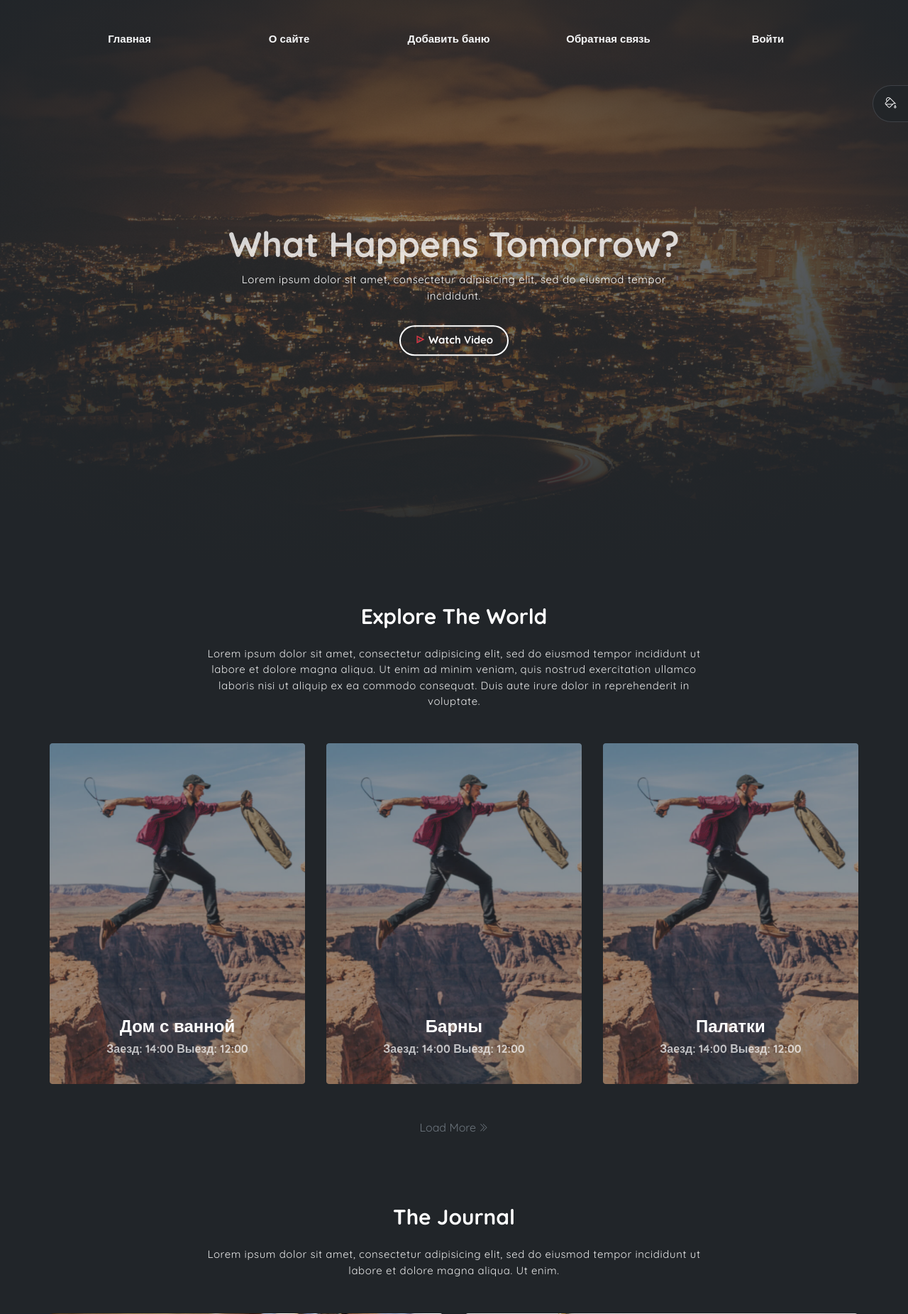
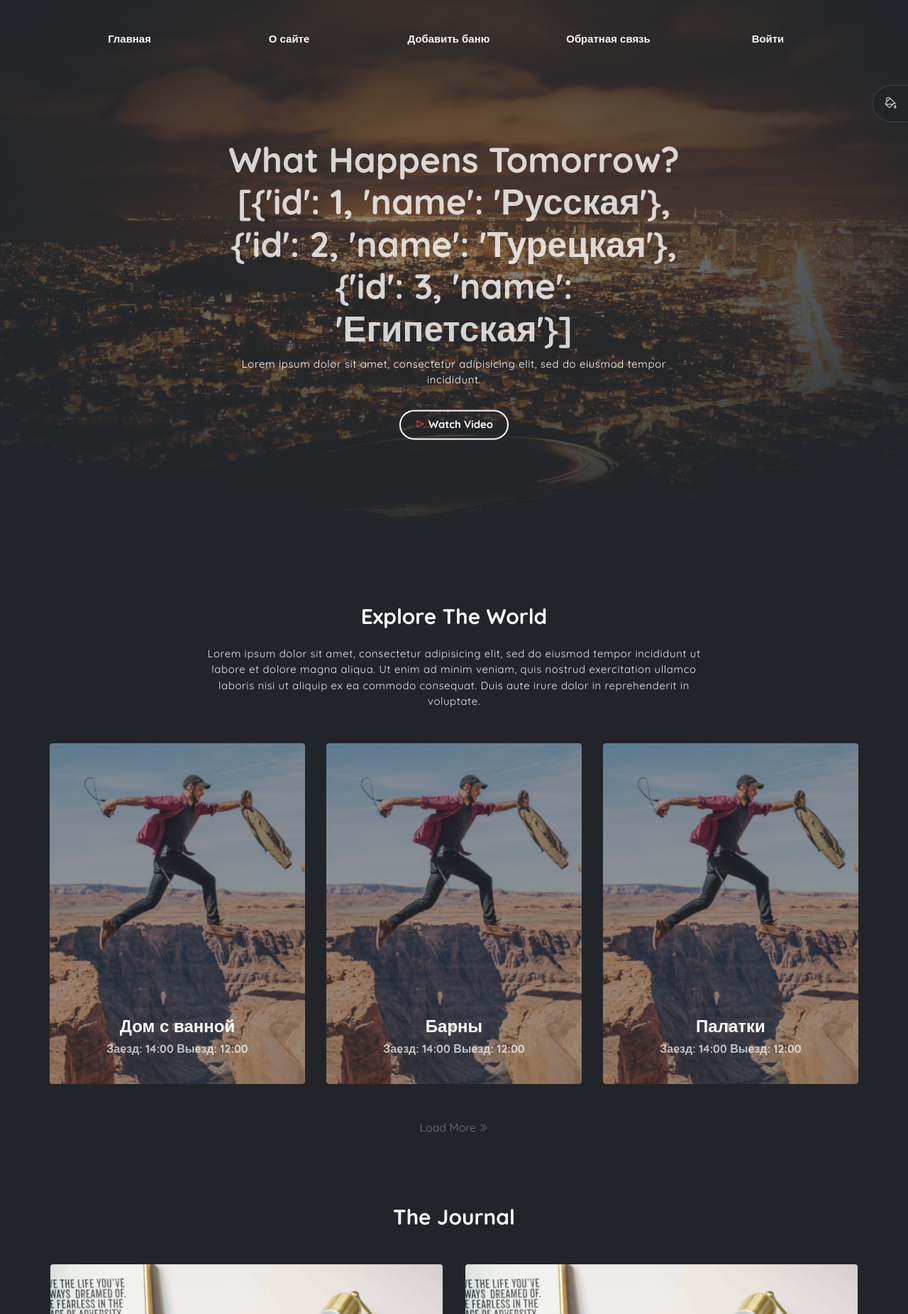
Before and after one commit to MihailTarbeev/Django-site-baths, a Django app: page / in a window 1280 px wide. Shown: the top 1851 px of the page at 71% size. Run offline with Django 5.2, Linux system fonts and the light colour scheme; some libraries are stand-ins or nearby versions.

Commit message:
seventh commit

```diff
--- /dev/null
+++ b/sitehuman/baths/templates/baths/includes/list_categories.html
@@ -0,0 +1,14 @@
+{% load static %}
+{% for c in cats %}
+<div class="col-md-6">
+    <a href="{% url 'category' c.id %}" class="card">
+        <img src="{% static 'baths/imgs/blog-2.jpg' %}" class="card-img">
+        <div class="card-body">
+            <h6 class="card-subtitle">29 June, 2018</h6>
+            <h3 class="card-title">{{ c.name }}</h3>
+            <p>Lorem ipsum dolor sit amet, consectetur adipisicing elit, sed do eiusmod
+                tempor incididunt ut labore et dolore magna aliqua.</p>
+        </div>
+    </a>
+</div>
+{% endfor %}
--- a/sitehuman/baths/templates/baths/includes/type_bath.html
+++ b/sitehuman/baths/templates/baths/includes/type_bath.html
@@ -1,8 +1,7 @@
 {% load static %}
 <div class="col-md-4">
     <a href="#" class="overlay-img">
-        <img src="{% static 'baths/imgs/img-3.jpg' %}"
-             alt="Download free bootstrap 4 landing page, free boootstrap 4 templates, Download free bootstrap 4.1 landing page, free boootstrap 4.1.1 templates, weber Landing page">
+        <img src="{% static 'baths/imgs/img-3.jpg' %}">
         <div class="overlay"></div>
         <div class="des">
             <h1 class="title">{{ b.name }}</h1>
--- a/sitehuman/baths/templates/baths/index.html
+++ b/sitehuman/baths/templates/baths/index.html
@@ -1,5 +1,7 @@
 {% extends 'base.html' %}
 {% load static %}
+{% load baths_tags %}
+
 
 {% block content %}
     <div class="theme-selector">
@@ -16,7 +18,7 @@
     <header class="header">
         <div class="overlay"></div>
         <div class="header-content">
-            <h1 class="header-title">What Happens Tomorrow?</h1>
+            <h1 class="header-title">What Happens Tomorrow? <br> {% get_categories %}</h1>
             <p class="header-subtitle">Lorem ipsum dolor sit amet, consectetur adipisicing elit, sed do eiusmod
             tempor incididunt.</p>
 
@@ -58,35 +60,12 @@
 
         <div class="col-md-10 col-lg-8 m-auto">
             <h6 class="title mb-4 mt-5 pt-5">The Journal</h6>
-            <p class="mb-5">Lorem ipsum dolor sit amet, consectetur adipisicing elit, sed do eiusmod
-            tempor incididunt ut labore et dolore magna aliqua. Ut enim.</p>
+            <p class="mb-5">{% get_categories as cat %}</p>
         </div>
 
         <!-- row -->
         <div class="row mb-5">
-            <div class="col-md-6">
-                <a href="javascript:void(0)" class="card">
-                    <img src="{% static 'baths/imgs/blog-1.jpg' %}" class="card-img" alt="Download free bootstrap 4 landing page, free boootstrap 4 templates, Download free bootstrap 4.1 landing page, free boootstrap 4.1.1 templates, weber Landing page">
-                    <div class="card-body">
-                        <h6 class="card-subtitle">30 June, 2018</h6>
-                        <h3 class="card-title">Eiusmod
-                        tempor</h3>
-                        <p>Lorem ipsum dolor sit amet, consectetur adipisicing elit, sed do eiusmod
-                        tempor incididunt ut labore et dolore magna aliqua.</p>
-                    </div>
-                </a>
-            </div>
-            <div class="col-md-6">
-                <a href="javascript:void(0)" class="card">
-                    <img src="{% static 'baths/imgs/blog-2.jpg' %}" class="card-img" alt="Download free bootstrap 4 landing page, free boootstrap 4 templates, Download free bootstrap 4.1 landing page, free boootstrap 4.1.1 templates, weber Landing page">
-                    <div class="card-body">
-                        <h6 class="card-subtitle">29 June, 2018</h6>
-                        <h3 class="card-title">Ut minim veniam</h3>
-                        <p>Lorem ipsum dolor sit amet, consectetur adipisicing elit, sed do eiusmod
-                        tempor incididunt ut labore et dolore magna aliqua.</p>
-                    </div>
-                </a>
-            </div>
+            {%  show_categories %}
         </div><!-- end of row -->
 
         <a href="#">All Posts <i class="ti-angle-double-right angle"></i></a>
--- /dev/null
+++ b/sitehuman/baths/templatetags/baths_tags.py
@@ -0,0 +1,15 @@
+from django import template
+import baths.views as views
+
+register = template.Library()
+
+
+@register.simple_tag
+def get_categories():
+    return views.cats_db
+
+
+@register.inclusion_tag('baths/includes/list_categories.html')
+def show_categories():
+    cats = views.cats_db
+    return {'cats': cats}
--- a/sitehuman/baths/urls.py
+++ b/sitehuman/baths/urls.py
@@ -10,5 +10,6 @@ urlpatterns = [
     path('contact/', views.contact, name='contact'),
     path('login/', views.login, name='login'),
     path('bath/<int:bath_id>/', views.show_bath, name='bath'),
+    path('categories/<int:cat_id>/', views.show_category, name='category'),
 
 ]
--- a/sitehuman/baths/views.py
+++ b/sitehuman/baths/views.py
@@ -58,6 +58,11 @@ baths = [
                                                 ' без предоставления отдельного спального места)', 'open': True}
 ]
 
+cats_db = [
+    {'id': 1, 'name': 'Русская'},
+    {'id': 2, 'name': 'Турецкая'},
+    {'id': 3, 'name': 'Египетская'},
+]
 
 def index(request):
     # t = render_to_string('baths/index.html')
@@ -87,5 +92,9 @@ def login(request):
     return HttpResponse(f'<p>Авторизация</p>')
 
 
+def show_category(request, cat_id):
+    return index(request)
+
+
 def page_not_found(request, exception):
     return HttpResponseNotFound('<h1>Э! Вы кто такие! Я Вас не звал! Идите!</h1>')
```
Also changed, not shown: sitehuman/baths/templatetags/__init__.py (added).
